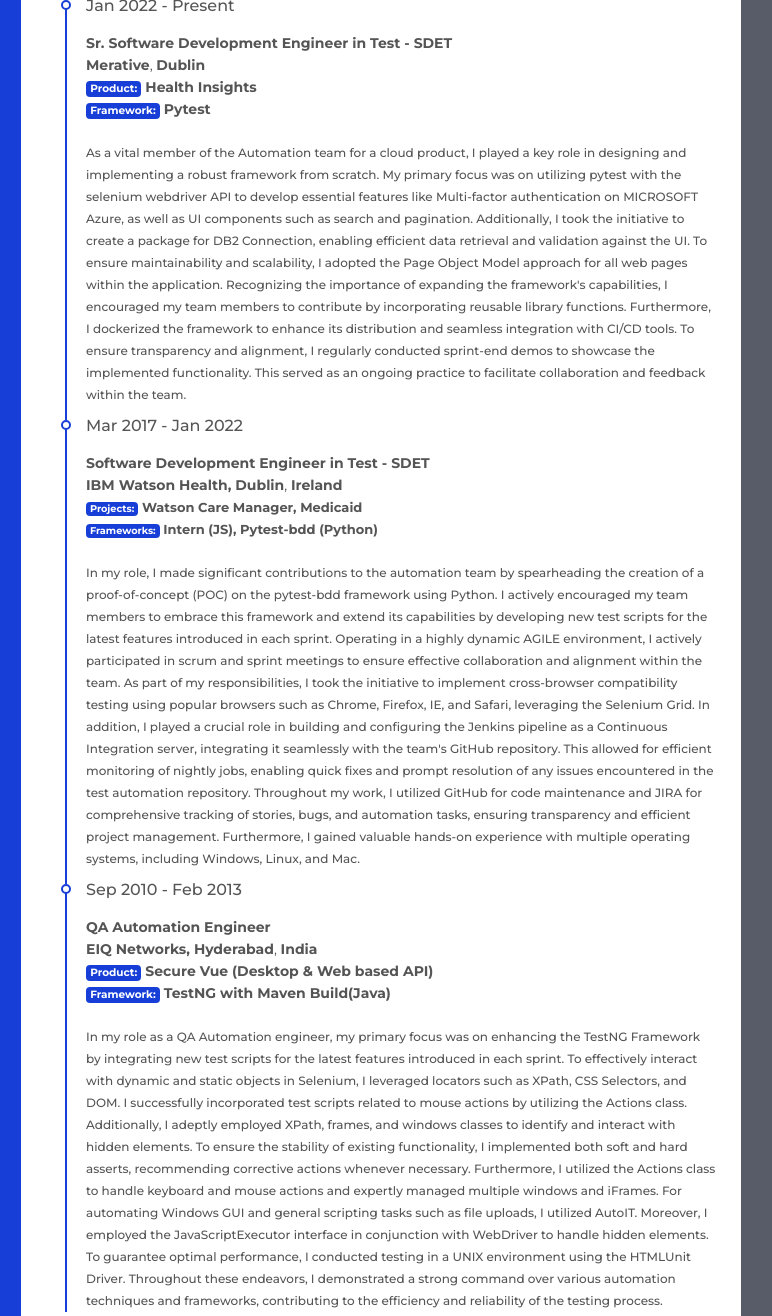
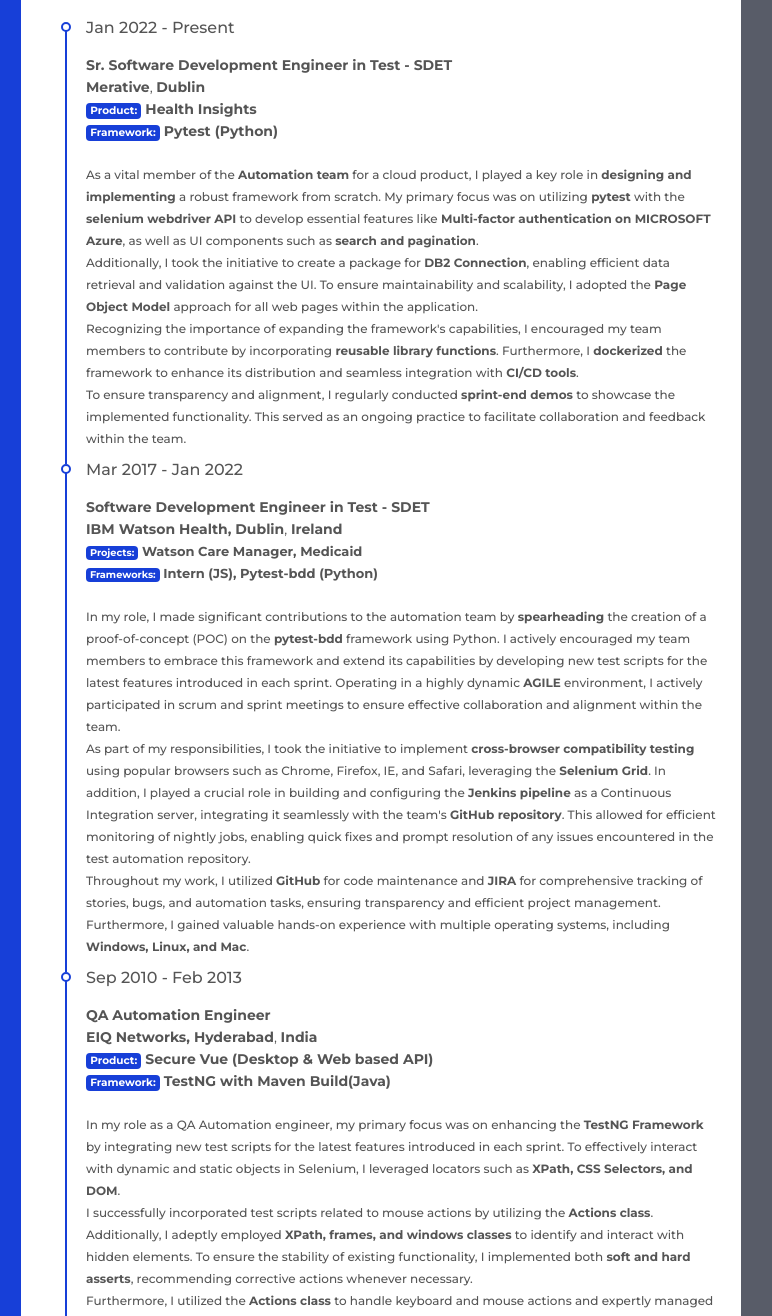
Before and after one commit to skalerugit/skalerugit.github.io, a plain HTML site: page index.html in a window 1280 px wide. Shown: the part 461-1777 px from the top of the page, 399-1171 px from the left. Drawn offline with Linux system fonts and the light colour scheme.

Commit message:
Update index.html

```diff
--- a/index.html
+++ b/index.html
@@ -20,7 +20,7 @@
        <div class="resume_item resume_info">
          <div class="title">
            <p class="bold">Srujana Kaleru</p>
-           <p class="regular">Senior QA/Test Developer </p>
+           <p class="regular">Sr. Software Developer in Test </p>
          </div>
          <ul>
            <li>
@@ -182,9 +182,7 @@
         <div class="title">
            <p class="bold">About Me</p>
          </div>
-        <p>I am a highly innovative and technically proficient Sr. Software Developer in Test (SDET) with approximately 8.5 years of experience in the field of Software Testing. Throughout my career, I have consistently demonstrated the ability to take ownership and successfully develop frameworks from scratch, leveraging my expertise in Python with Selenium WebDriver API, RESTAPI Testing, BDD, Web Testing, and Functional Testing.
-In addition to my comprehensive skill set, I possess valuable exposure to the domains of Cybersecurity and Healthcare. This experience has further enhanced my understanding of the unique testing requirements and challenges within these industries.
-With a strong commitment to excellence and a track record of delivering high-quality results, I am a dedicated professional who is passionate about continuously expanding my knowledge and skills in the field of Software Testing.
+        <p>I am a highly innovative and technically proficient <strong>Sr. Software Developer in Test (SDET)</strong> with approximately 8.5 years of experience in the field of <strong>Software Testing</strong>. Throughout my career, I have consistently demonstrated the ability to take ownership and successfully develop frameworks from scratch, leveraging my expertise in <strong>Python</strong> with <strong>Selenium WebDriver API</strong>, <strong>RESTAPI Testing</strong>, <strong>BDD</strong>, <strong>Web Testing</strong>, and <strong>Functional Testing</strong>. In addition to my comprehensive skill set, I possess valuable exposure to the domains of <strong>Cybersecurity</strong> and <strong>Healthcare</strong>. This experience has further enhanced my understanding of the unique testing requirements and challenges within these industries. With a strong commitment to excellence and a track record of delivering high-quality results, I am a dedicated professional who is passionate about continuously expanding my knowledge and skills in the field of <strong>Software Testing</strong>.
         </p>
     </div>
     <div class="resume_item resume_work">
@@ -200,16 +198,13 @@ With a strong commitment to excellence and a track record of delivering high-qua
             </p>
               <p class="small-bold_self">
                 <p><span class="badge badge-primary">Product:</span><strong> Health Insights</strong></p>
-                <p><span class="badge badge-primary">Framework:</span><strong> Pytest </strong></p>
+                <p><span class="badge badge-primary">Framework:</span><strong> Pytest (Python)</strong></p>
               </p>
               <br>
-              <p class="p_self">As a vital member of the Automation team for a cloud product, I played a key role in designing and implementing a robust framework from scratch. My primary focus was on utilizing pytest with the selenium webdriver API to develop essential features like Multi-factor authentication on MICROSOFT Azure, as well as UI components such as search and pagination.
-
-Additionally, I took the initiative to create a package for DB2 Connection, enabling efficient data retrieval and validation against the UI. To ensure maintainability and scalability, I adopted the Page Object Model approach for all web pages within the application.
-
-Recognizing the importance of expanding the framework's capabilities, I encouraged my team members to contribute by incorporating reusable library functions. Furthermore, I dockerized the framework to enhance its distribution and seamless integration with CI/CD tools.
-
-To ensure transparency and alignment, I regularly conducted sprint-end demos to showcase the implemented functionality. This served as an ongoing practice to facilitate collaboration and feedback within the team.</p>
+              <p class="p_self">As a vital member of the <strong>Automation team</strong> for a cloud product, I played a key role in <strong>designing and implementing</strong> a robust framework from scratch. My primary focus was on utilizing <strong>pytest</strong> with the <strong>selenium webdriver API</strong> to develop essential features like <strong>Multi-factor authentication on MICROSOFT Azure</strong>, as well as UI components such as <strong>search and pagination</strong>.</p>
+              <p class="p_self">Additionally, I took the initiative to create a package for <strong>DB2 Connection</strong>, enabling efficient data retrieval and validation against the UI. To ensure maintainability and scalability, I adopted the <strong>Page Object Model</strong> approach for all web pages within the application.</p>
+              <p class="p_self">Recognizing the importance of expanding the framework's capabilities, I encouraged my team members to contribute by incorporating <strong>reusable library functions</strong>. Furthermore, I <strong>dockerized</strong> the framework to enhance its distribution and seamless integration with <strong>CI/CD tools</strong>.</p>
+              <p class="p_self">To ensure transparency and alignment, I regularly conducted <strong>sprint-end demos</strong> to showcase the implemented functionality. This served as an ongoing practice to facilitate collaboration and feedback within the team.</p>
               </div>
           </li>
             <li class="resume_li">
@@ -223,10 +218,9 @@ To ensure transparency and alignment, I regularly conducted sprint-end demos to
                     </p>
 
                 <br>
-                    <p class="p_self">In my role, I made significant contributions to the automation team by spearheading the creation of a proof-of-concept (POC) on the pytest-bdd framework using Python. I actively encouraged my team members to embrace this framework and extend its capabilities by developing new test scripts for the latest features introduced in each sprint.
-Operating in a highly dynamic AGILE environment, I actively participated in scrum and sprint meetings to ensure effective collaboration and alignment within the team. As part of my responsibilities, I took the initiative to implement cross-browser compatibility testing using popular browsers such as Chrome, Firefox, IE, and Safari, leveraging the Selenium Grid.
-In addition, I played a crucial role in building and configuring the Jenkins pipeline as a Continuous Integration server, integrating it seamlessly with the team's GitHub repository. This allowed for efficient monitoring of nightly jobs, enabling quick fixes and prompt resolution of any issues encountered in the test automation repository.
-Throughout my work, I utilized GitHub for code maintenance and JIRA for comprehensive tracking of stories, bugs, and automation tasks, ensuring transparency and efficient project management. Furthermore, I gained valuable hands-on experience with multiple operating systems, including Windows, Linux, and Mac.</p>
+                <p class="p_self">In my role, I made significant contributions to the automation team by <strong>spearheading</strong> the creation of a proof-of-concept (POC) on the <strong>pytest-bdd</strong> framework using Python. I actively encouraged my team members to embrace this framework and extend its capabilities by developing new test scripts for the latest features introduced in each sprint. Operating in a highly dynamic <strong>AGILE</strong> environment, I actively participated in scrum and sprint meetings to ensure effective collaboration and alignment within the team.</p>
+                <p class="p_self">As part of my responsibilities, I took the initiative to implement <strong>cross-browser compatibility testing</strong> using popular browsers such as Chrome, Firefox, IE, and Safari, leveraging the <strong>Selenium Grid</strong>. In addition, I played a crucial role in building and configuring the <strong>Jenkins pipeline</strong> as a Continuous Integration server, integrating it seamlessly with the team's <strong>GitHub repository</strong>. This allowed for efficient monitoring of nightly jobs, enabling quick fixes and prompt resolution of any issues encountered in the test automation repository.</p>
+                <p class="p_self">Throughout my work, I utilized <strong>GitHub</strong> for code maintenance and <strong>JIRA</strong> for comprehensive tracking of stories, bugs, and automation tasks, ensuring transparency and efficient project management. Furthermore, I gained valuable hands-on experience with multiple operating systems, including <strong>Windows, Linux, and Mac</strong>.</p>
                 </div>
             </li>
             <li class="resume_li">
@@ -240,11 +234,10 @@ Throughout my work, I utilized GitHub for code maintenance and JIRA for comprehe
                   <p><span class="badge badge-primary">Framework:</span><strong> TestNG with Maven Build(Java)</strong></p>
                 </p>
                 <br>
-                <p class="p_self">In my role as a QA Automation engineer, my primary focus was on enhancing the TestNG Framework by integrating new test scripts for the latest features introduced in each sprint. To effectively interact with dynamic and static objects in Selenium, I leveraged locators such as XPath, CSS Selectors, and DOM.
-I successfully incorporated test scripts related to mouse actions by utilizing the Actions class. Additionally, I adeptly employed XPath, frames, and windows classes to identify and interact with hidden elements. To ensure the stability of existing functionality, I implemented both soft and hard asserts, recommending corrective actions whenever necessary.
-Furthermore, I utilized the Actions class to handle keyboard and mouse actions and expertly managed multiple windows and iFrames. For automating Windows GUI and general scripting tasks such as file uploads, I utilized AutoIT. Moreover, I employed the JavaScriptExecutor interface in conjunction with WebDriver to handle hidden elements. To guarantee optimal performance, I conducted testing in a UNIX environment using the HTMLUnit Driver.
-Throughout these endeavors, I demonstrated a strong command over various automation techniques and frameworks, contributing to the efficiency and reliability of the testing process.</p>
-                </div>
+                <p class="p_self">In my role as a QA Automation engineer, my primary focus was on enhancing the <strong>TestNG Framework</strong> by integrating new test scripts for the latest features introduced in each sprint. To effectively interact with dynamic and static objects in Selenium, I leveraged locators such as <strong>XPath, CSS Selectors, and DOM</strong>.</p>
+<p class="p_self">I successfully incorporated test scripts related to mouse actions by utilizing the <strong>Actions class</strong>. Additionally, I adeptly employed <strong>XPath, frames, and windows classes</strong> to identify and interact with hidden elements. To ensure the stability of existing functionality, I implemented both <strong>soft and hard asserts</strong>, recommending corrective actions whenever necessary.</p>
+<p class="p_self">Furthermore, I utilized the <strong>Actions class</strong> to handle keyboard and mouse actions and expertly managed multiple windows and iFrames. For automating Windows GUI and general scripting tasks such as file uploads, I utilized <strong>AutoIT</strong>. Moreover, I employed the <strong>JavaScriptExecutor interface</strong> in conjunction with WebDriver to handle hidden elements. To guarantee optimal performance, I conducted testing in a UNIX environment using the <strong>HTMLUnit Driver</strong>.</p>
+<p class="p_self">Throughout these endeavors, I demonstrated a strong command over various automation techniques and frameworks, contributing to the efficiency and reliability of the testing process.</p>                </div>
             </li>
         </ul>
     </div>
```
